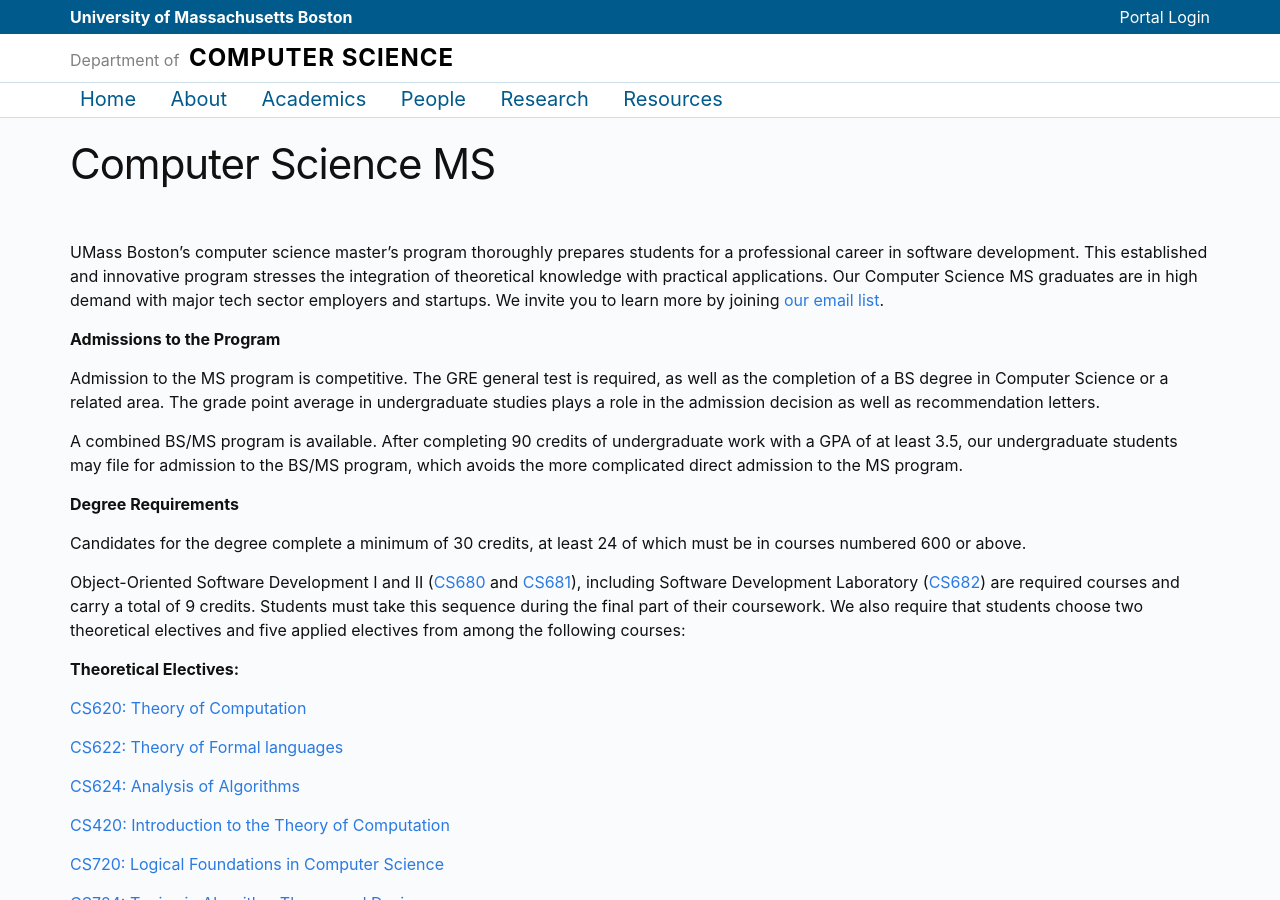
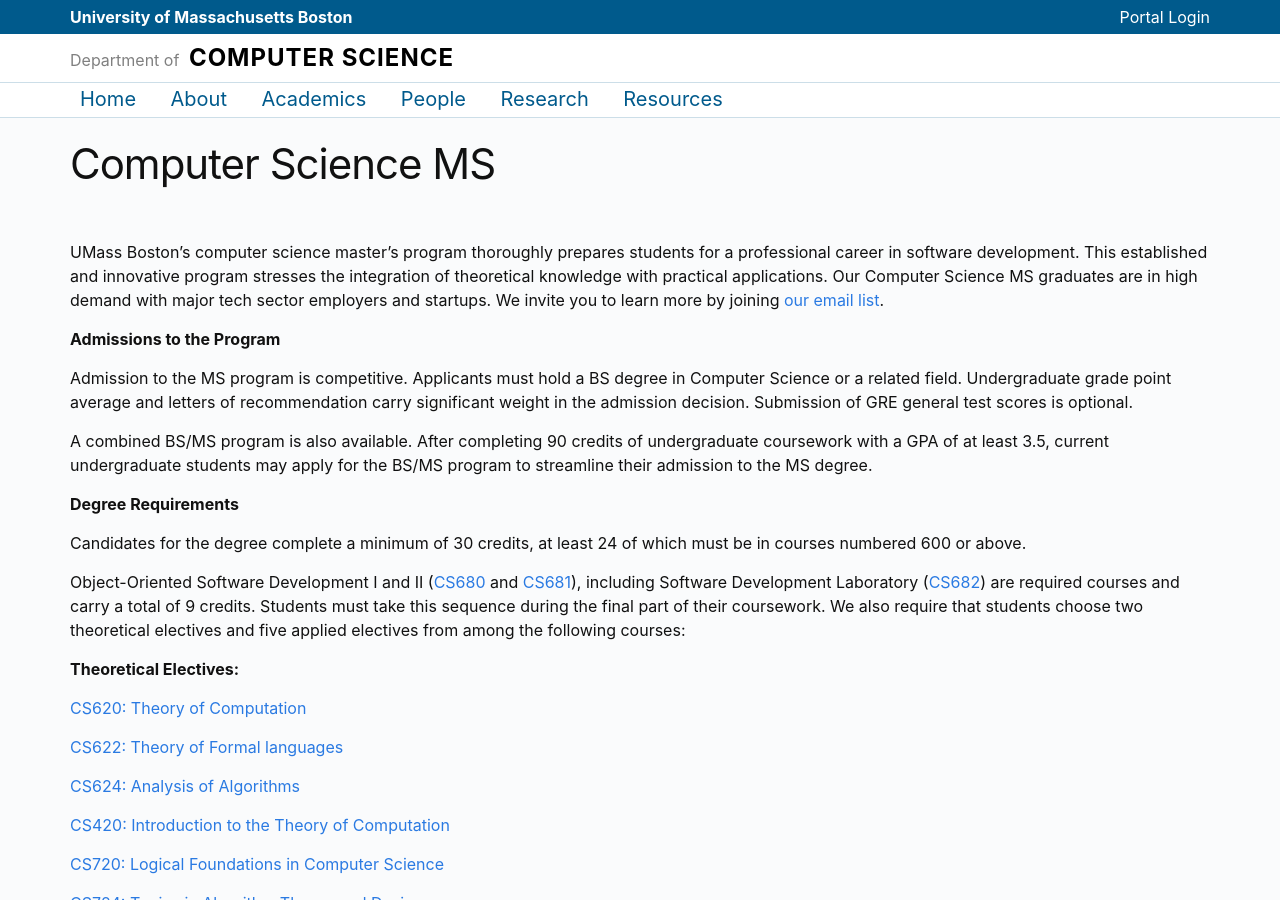
Before and after one commit to umbcs/umbcs.github.io, a Jekyll site: the page built from WEB/academics/programs/c_ms.markdown, in a window 1280 px wide and 900 px high. Built offline with Jekyll 4.4.1, drawn with Linux system fonts in a browser that asks for light colours.

Commit message:
GRE is optional

```diff
--- a/WEB/academics/programs/c_ms.markdown
+++ b/WEB/academics/programs/c_ms.markdown
@@ -9,9 +9,9 @@ UMass Boston’s computer science master’s program thoroughly prepares student
 
 **Admissions to the Program**
 
-Admission to the MS program is competitive. The GRE general test is required, as well as the completion of a BS degree in Computer Science or a related area. The grade point average in undergraduate studies plays a role in the admission decision as well as recommendation letters.
+Admission to the MS program is competitive. Applicants must hold a BS degree in Computer Science or a related field. Undergraduate grade point average and letters of recommendation carry significant weight in the admission decision. Submission of GRE general test scores is optional.
 
-A combined BS/MS program is available. After completing 90 credits of undergraduate work with a GPA of at least 3.5, our undergraduate students may file for admission to the BS/MS program, which avoids the more complicated direct admission to the MS program.
+A combined BS/MS program is also available. After completing 90 credits of undergraduate coursework with a GPA of at least 3.5, current undergraduate students may apply for the BS/MS program to streamline their admission to the MS degree.
 
 **Degree Requirements**
 
```
